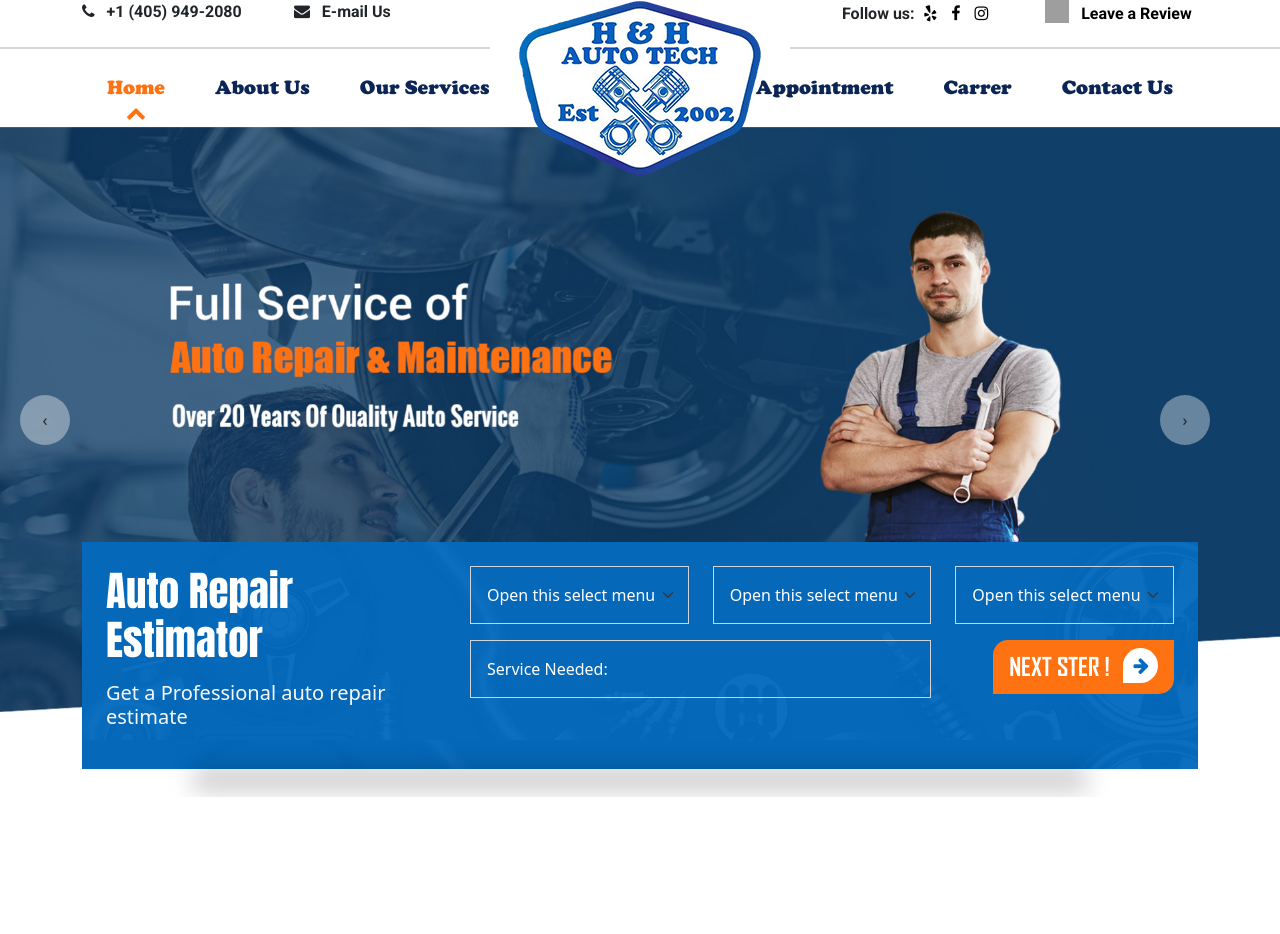
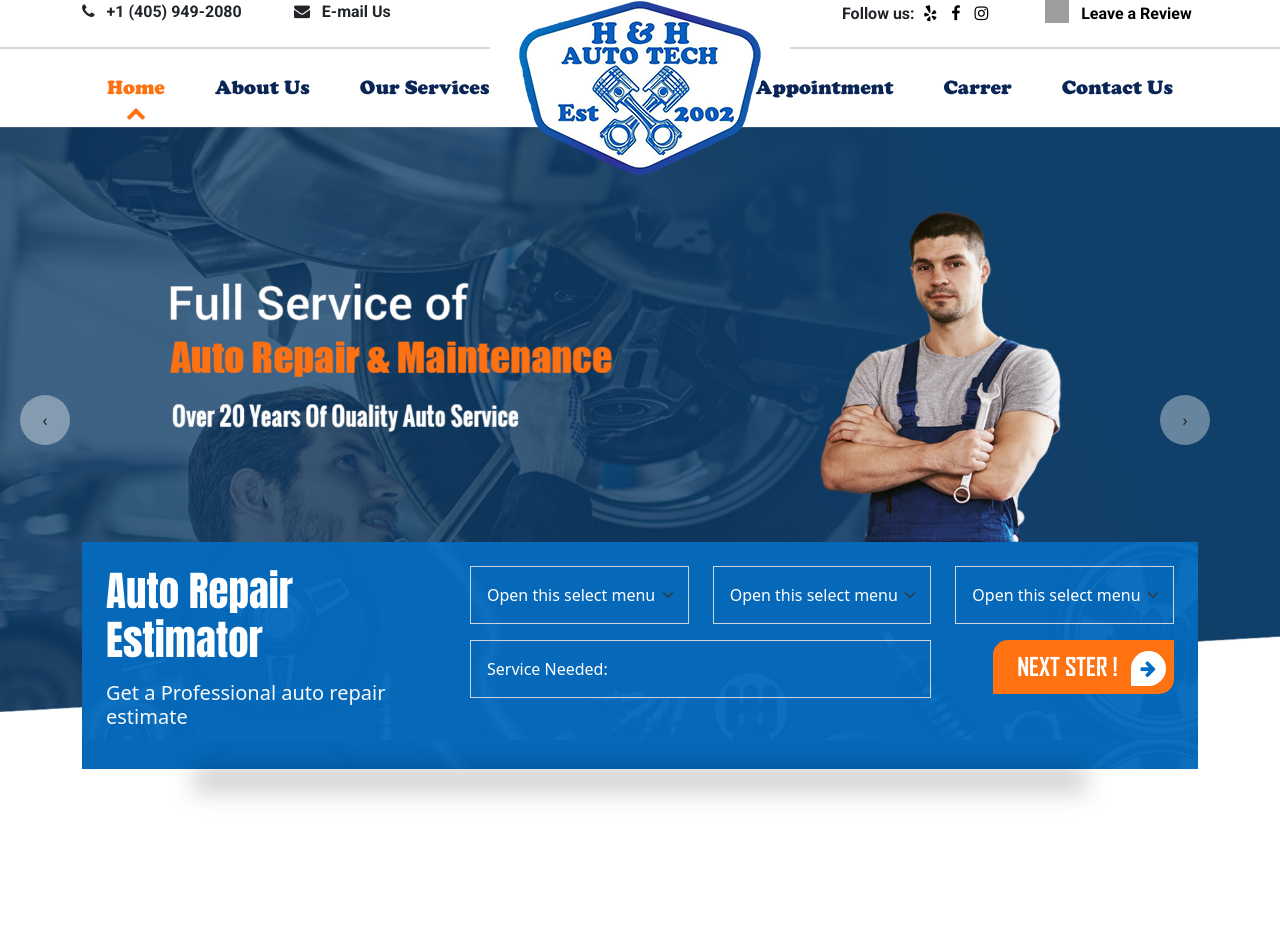
Before and after one commit to KRU-Coder/h-h, a PHP site: page / in a window 1280 px wide. Shown: the part 17-951 px from the top of the page. Run offline with PHP 8.4, Linux system fonts and the light colour scheme; style sheets or scripts are compiled from the project's sources; grey boxes are pictures that could not be loaded.

Commit message:
buttons edits

```diff
--- a/about-us.php
+++ b/about-us.php
@@ -111,6 +111,7 @@
   <section class="review-sec" style="background-image: url(./images/r-bg.png);">
     <div class="container">
 
+
       <div class="review-wrapper mt-5">
         <div class="row align-items-center">
           <div class="col-xl-6 col-lg-6 col-md-12 col-sm-12">
@@ -154,7 +155,7 @@
         <textarea name="" id="" cols="30" rows="10" class="form-control" placeholder="Your Message"></textarea>
       </div>
     </div>
-      <a href="" class="btn btn-warning py-2 px-4 mt-5 "><span class="d-block ps-5 wh-dot">SEND MESSAGE !</span>
+    <a href="" class="btn btn-warning py-2 px-3 mt-5 "><span class="d-block ps-5 pe-4 wh-dot">SEND MESSAGE !</span>
 
     </a>
   </form>
--- a/appointment.php
+++ b/appointment.php
@@ -77,7 +77,10 @@
               </div>
           </div>
           <div class="text-center">
-          <a href="" class="btn btn-warning py-2 px-2 mt-4" style="background-color: #026cc2;"><span class="d-block ps-5 wh-dot">Request Appointment</span></a></div>
+          <a href="" class="btn btn-warning py-2 px-3 mt-5" style="background-color:#026cc2;"><span class="d-block ps-5 pe-4 wh-dot">Request Appointment</span>
+
+    </a>
+        </div>
       </form>
 </div>
 
--- a/carrer.php
+++ b/carrer.php
@@ -40,7 +40,7 @@
 
                             <h5 class="text-secondary">Full time</h5>
 
-                                <a href="" class="btn btn-warning p-2  mt-4"><span class="d-block ps-5 wh-dot">Apply Now</span></a>
+                                <a href="" class="btn btn-warning p-2  mt-4 shadow"><span class="d-block ps-5 pe-4 wh-dot">Apply Now</span></a>
                             </div>
                         </div>
                         <div class="col-6"></div>
@@ -57,7 +57,7 @@
 
                             <h5 class="text-secondary">Full time</h5>
 
-                                <a href="" class="btn btn-warning p-2 mt-4"><span class="d-block ps-5 wh-dot">Apply Now</span></a>
+                            <a href="" class="btn btn-warning p-2  mt-4 shadow"><span class="d-block ps-5 pe-4 wh-dot">Apply Now</span></a>
                             </div>
                         </div>
                         <div class="col-6"></div>
@@ -74,7 +74,7 @@
 
                             <h5 class="text-secondary">Full time</h5>
 
-                                <a href="" class="btn btn-warning p-2 mt-4"><span class="d-block ps-5 wh-dot">Apply Now</span></a>
+                            <a href="" class="btn btn-warning p-2  mt-4 shadow"><span class="d-block ps-5 pe-4 wh-dot">Apply Now</span></a>
                             </div>
                         </div>
                         <div class="col-6"></div>
--- a/contact-us.php
+++ b/contact-us.php
@@ -59,8 +59,11 @@
 
 
                     </div>
+                    <a href="" class="btn btn-warning py-2 px-3 mt-5 " style="background-color: #026cc2;"><span class="d-block ps-5 pe-4 wh-dot">SEND MESSAGE !</span>
 
-                    <a href="" class="btn btn-warning py-2 px-2 mt-4" style="background-color: #026cc2;"><span class="d-block ps-5 wh-dot">Send Message</span></a>
+</a>
+
+
                 </form>
             </div>
             <div class="col-xl-6 col-lg-6 col-md-12 col-sm-12">
--- a/index.php
+++ b/index.php
@@ -51,7 +51,7 @@
                     <input type="text" class="form-control p-3" id="" placeholder="Service Needed:">
                   </div>
                   <div class="col-sm-12 col-lg-4 text-end">
-                    <a href="" class="btn btn-warning py-2 px-3 "><span class="d-block pe-5 wh-dot">NEXT STER !</span>
+                    <a href="" class="btn btn-warning py-2 px-2 "><span class="d-block ps-3  pe-5 wh-dot">NEXT STER !</span>
 
                     </a>
                   </div>
@@ -326,7 +326,7 @@
         </div>
         <img src="./images/man-1.png" alt="" class="img-fluid lft-img position-absolute">
 
-        <a href="" class="btn btn-warning py-2 px-3 position-absolute "><span class="d-block ps-5 wh-dot">Apply Now !</span></a>
+        <a href="" class="btn btn-warning py-2 px-3 position-absolute "><span class="d-block ps-5 pe-4 wh-dot">Apply Now !</span></a>
 
 
       </div>
@@ -374,7 +374,7 @@
         <textarea name="" id="" cols="30" rows="10" class="form-control" placeholder="Your Message"></textarea>
       </div>
     </div>
-    <a href="" class="btn btn-warning py-2 px-4 mt-5 "><span class="d-block ps-5 wh-dot">SEND MESSAGE !</span>
+    <a href="" class="btn btn-warning py-2 px-3 mt-5 "><span class="d-block ps-5 pe-4 wh-dot">SEND MESSAGE !</span>
 
     </a>
   </form>
--- a/sass/style.css
+++ b/sass/style.css
@@ -102,7 +102,8 @@ body h3 {
 
 .btn-warning .wh-dot::after {
   position: absolute;
-  left: 0px;
+  left: -10px;
+  top: 3px;
   width: 35px;
   height: 35px;
   background-color: #FFFFFF;
@@ -112,14 +113,14 @@ body h3 {
 
 .btn-warning .wh-dot::before {
   position: absolute;
-  left: 5px;
-  top: 0px;
+  left: -5px;
+  top: 3px;
   z-index: 22;
   content: "\f061";
   font-family: "FontAwesome";
   color: #026cc2;
   font-size: 18px;
-  padding: 5px 4px;
+  padding: 5px 0px;
 }
 
 hr {
@@ -285,6 +286,10 @@ hr {
 .main-slider .slider-form-wrapper .slider-form .form-select:focus {
   -webkit-box-shadow: none;
           box-shadow: none;
+}
+
+.main-slider .slider-form-wrapper .slider-form .wh-dot::before {
+  right: 10px;
 }
 
 .main-slider .slider-form-wrapper .slider-form option {
@@ -987,9 +992,14 @@ footer .footer-top .footer-top-box .dtl h6 {
   font-size: 18px;
 }
 
+.carrer-card .wh-dot:before {
+  left: 6px;
+  top: -4px;
+}
+
 .carrer-card .wh-dot:after {
   left: -9px;
-  top: -8px;
+  top: -9px;
   width: 45px;
   height: 45px;
   border-radius: 50px;
--- a/sass/style.scss
+++ b/sass/style.scss
@@ -94,7 +94,8 @@ body {
     position: relative;
     &::after {
       position: absolute;
-      left: 0px;
+      left: -10px;
+      top: 3px;
       width: 35px;
       height: 35px;
       background-color: $white;
@@ -103,14 +104,14 @@ body {
     }
     &::before {
       position: absolute;
-      left: 5px;
-      top: 0px;
+      left: -5px;
+    top: 3px;
       z-index: 22;
       content: "\f061";
       font-family: "FontAwesome";
       color: $light-blue;
       font-size: 18px;
-      padding: 5px 4px;
+      padding: 5px 0px;
     }
   }
 }
@@ -271,6 +272,11 @@ hr{
         color: $white;
         &:focus {
           box-shadow: none;
+        }
+      }
+      .wh-dot{
+        &::before{
+          right: 10px;
         }
       }
       option{
@@ -969,9 +975,13 @@ footer{
     font-size: 18px;
   }
   .wh-dot{
+    &:before{
+      left: 6px;
+      top: -4px;
+    }
     &:after{
       left: -9px;
-      top: -8px;
+      top: -9px;
       width: 45px;
       height: 45px;
       border-radius: 50px;
```
Also changed, not shown: service-detail.php (+4 -3 lines), 1 other file. Lines whose indentation alone changed are shown as unchanged.
